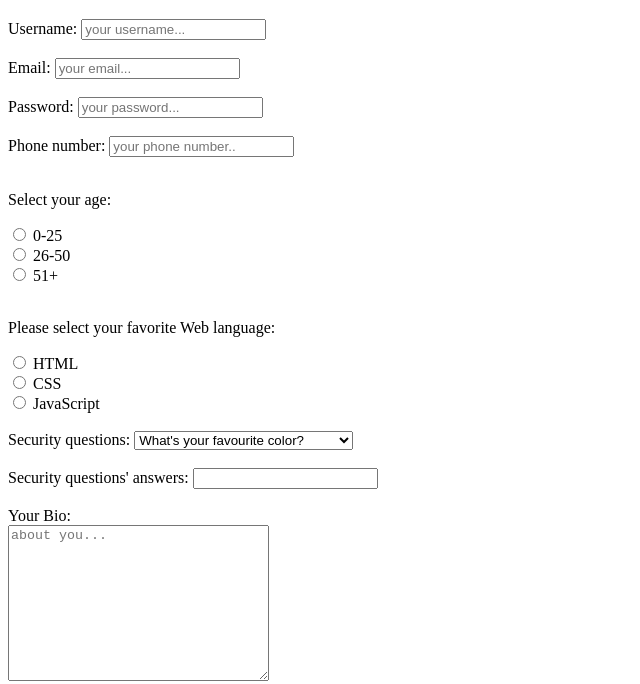
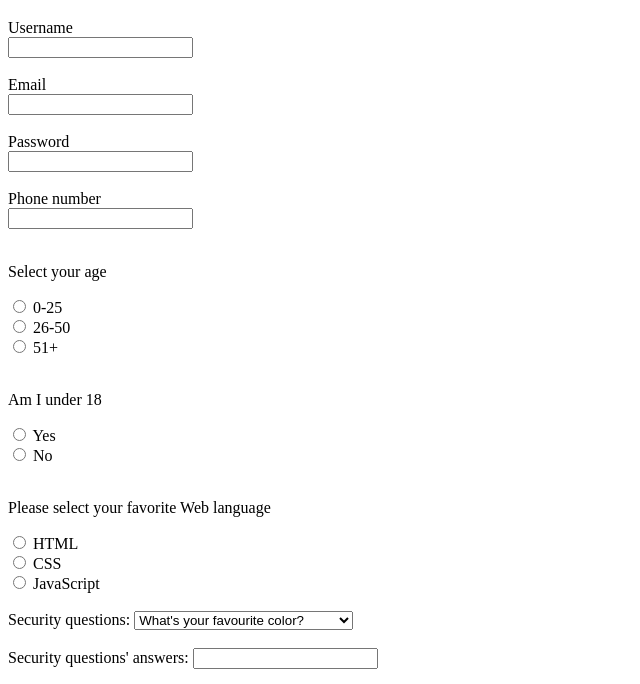
Before and after one commit to KritSornchai/netninja-frontendDev, a plain HTML site: page index.html in a window 1280 px wide. Shown: the part 61-745 px from the top of the page, without its empty margins (0-640 px from the left). Drawn offline with Linux system fonts and the light colour scheme.

Commit message:
no changes i think

```diff
--- a/index.html
+++ b/index.html
@@ -3,26 +3,30 @@
 <head>
     <meta charset="UTF-8">
     <meta name="viewport" content="width=device-width, initial-scale=1.0">
-    <title>Document</title>
+    <title>HTML Forms</title>
 </head>
 <body>
     <h1>HTML Forms</h1>
 
     <form>
-        <label for="username">Username:</label>
-        <input type="text" id="username" name="username" placeholder="your username..." required>
+        <label for="username">Username</label>
+        <br>
+        <input type="text" id="username" name="username" required>
         <br><br>
-        <label for="email">Email:</label>
-        <input type="email" id="email" name="email" placeholder="your email..." required>
+        <label for="email">Email</label>
+        <br>
+        <input type="email" id="email" name="email" required>
         <br><br>
-        <label for="password">Password:</label>
-        <input type="password" id="password" name="password" placeholder="your password..." required>
+        <label for="password">Password</label>
+        <br>
+        <input type="password" id="password" name="password" required>
         <br><br>
-        <label for="phone_number">Phone number:</label>
-        <input type="number" id="phone_number" name="phone_number" placeholder="your phone number..">
+        <label for="phone_number">Phone number</label>
+        <br>
+        <input type="number" id="phone_number" name="phone_number">
         <br><br>
 
-        <p>Select your age:</p>
+        <p>Select your age</p>
 
         <input type="radio" name="age" value="0-25" id="option-1" required> <!--the value attribute will be processed in the server side later when user submits the form-->
         <label for="option-1">0-25</label>
@@ -34,7 +38,15 @@
         <label for="option-3">51+</label>
         <br><br>
 
-        <p>Please select your favorite Web language:</p>
+        <p>Am I under 18</p>
+        <input type="radio" name="kid/adult" id="kid" value="kid" required>
+        <label for="kid/adult">Yes</label>
+        <br>
+        <input type="radio" name="kid/adult" id="adult" value="adult" required>
+        <label for="kid/adult">No</label>
+        <br><br>
+
+        <p>Please select your favorite Web language</p>
         <input type="radio" id="html" name="fav_language" value="HTML" required>
         <label for="html">HTML</label><br>
         <input type="radio" id="css" name="fav_language" value="CSS" required>
@@ -54,7 +66,7 @@
         <input type="text" id="answer" name="answer" required>
         <br><br>
 
-        <label for="bio">Your Bio:</label>
+        <label for="bio">Your Bio</label>
         <br>
         <textarea name="bio" id="bio" name="bio" cols="30" rows="10" placeholder="about you..." required></textarea>
         <br><br>
```
